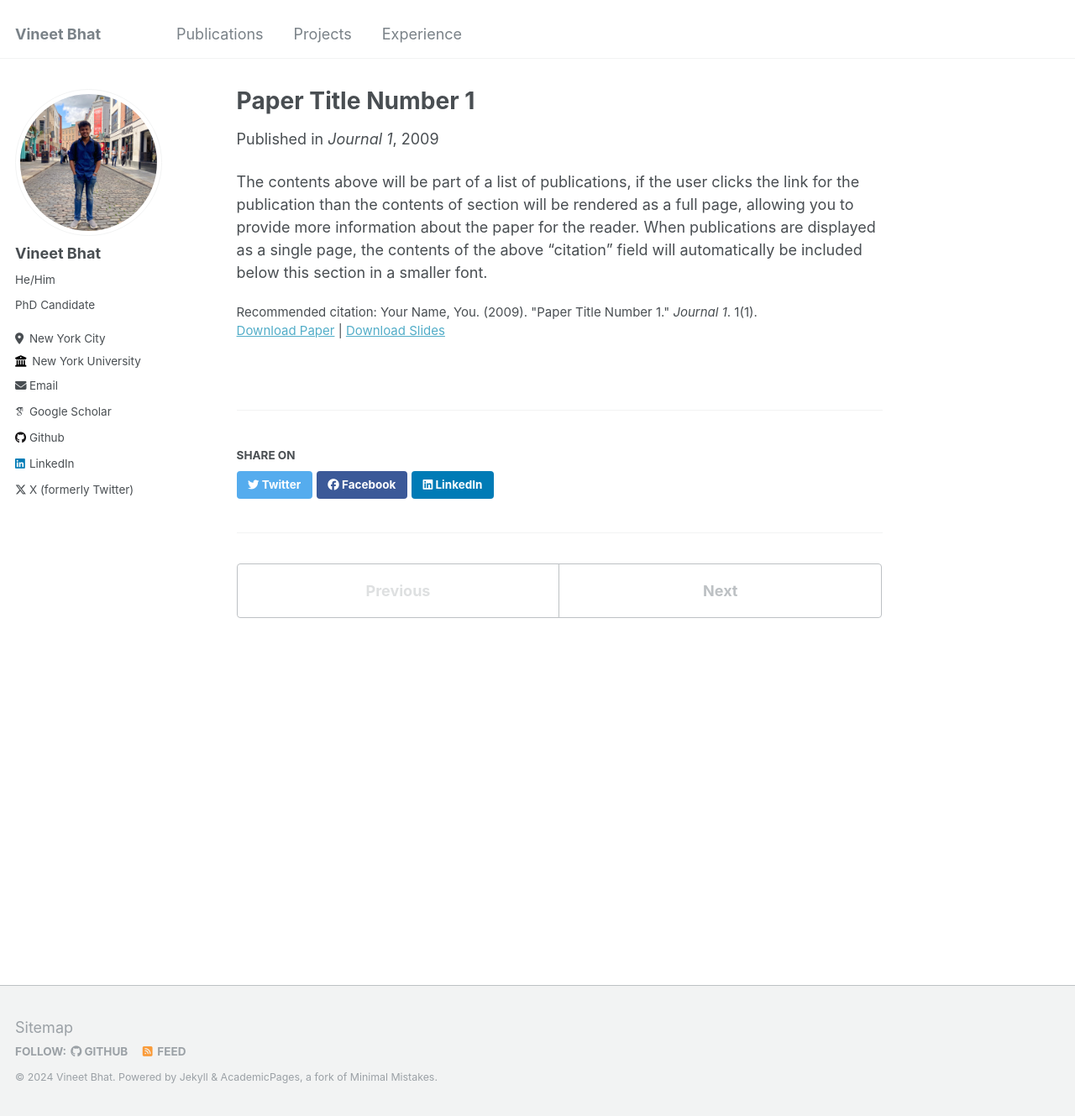
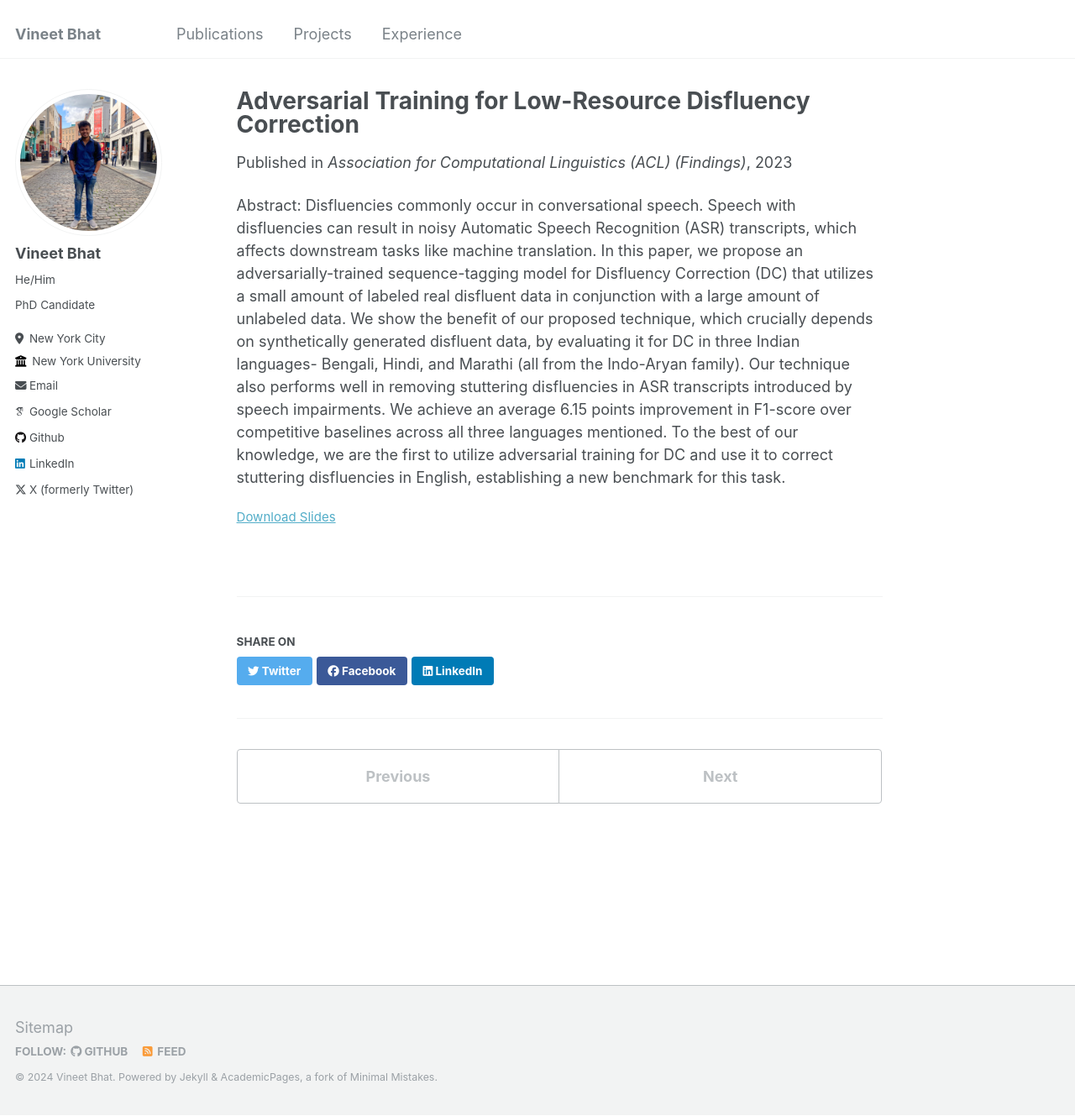
Before and after one commit to vineet2104/vineet2104.github.io, a Jekyll site: the page built from _publications/2009-10-01-paper-title-number-1.md, in a window 1280 px wide and 1329 px high. Shown: the whole window at 84% size. Built offline with Jekyll 4.4.1, drawn with Linux system fonts in a browser that asks for light colours; some web fonts are replaced.

Commit message:
Update 2009-10-01-paper-title-number-1.md

```diff
--- a/_publications/2009-10-01-paper-title-number-1.md
+++ b/_publications/2009-10-01-paper-title-number-1.md
@@ -1,13 +1,12 @@
 ---
-title: "Paper Title Number 1"
+title: "Adversarial Training for Low-Resource Disfluency Correction"
 collection: publications
 permalink: /publication/2009-10-01-paper-title-number-1
-excerpt: 'This paper is about the number 1. The number 2 is left for future work.'
-date: 2009-10-01
-venue: 'Journal 1'
-slidesurl: 'http://academicpages.github.io/files/slides1.pdf'
-paperurl: 'http://academicpages.github.io/files/paper1.pdf'
-citation: 'Your Name, You. (2009). &quot;Paper Title Number 1.&quot; <i>Journal 1</i>. 1(1).'
+excerpt: 'This paper introduces Seq-GAN-BERT, a novel few shot machine learning approach leveraging a small set of labelled examples and large set of unlabelled examples for low resource disfluency correction.'
+date: 2023-06-10
+venue: 'Association for Computational Linguistics (ACL) (Findings)'
+slidesurl: 'https://aclanthology.org/2023.findings-acl.514.mp4'
+paperurl: 'https://aclanthology.org/2023.findings-acl.514.pdf'
 ---
 
-The contents above will be part of a list of publications, if the user clicks the link for the publication than the contents of section will be rendered as a full page, allowing you to provide more information about the paper for the reader. When publications are displayed as a single page, the contents of the above "citation" field will automatically be included below this section in a smaller font.
+Abstract: Disfluencies commonly occur in conversational speech. Speech with disfluencies can result in noisy Automatic Speech Recognition (ASR) transcripts, which affects downstream tasks like machine translation. In this paper, we propose an adversarially-trained sequence-tagging model for Disfluency Correction (DC) that utilizes a small amount of labeled real disfluent data in conjunction with a large amount of unlabeled data. We show the benefit of our proposed technique, which crucially depends on synthetically generated disfluent data, by evaluating it for DC in three Indian languages- Bengali, Hindi, and Marathi (all from the Indo-Aryan family). Our technique also performs well in removing stuttering disfluencies in ASR transcripts introduced by speech impairments. We achieve an average 6.15 points improvement in F1-score over competitive baselines across all three languages mentioned. To the best of our knowledge, we are the first to utilize adversarial training for DC and use it to correct stuttering disfluencies in English, establishing a new benchmark for this task.
```
